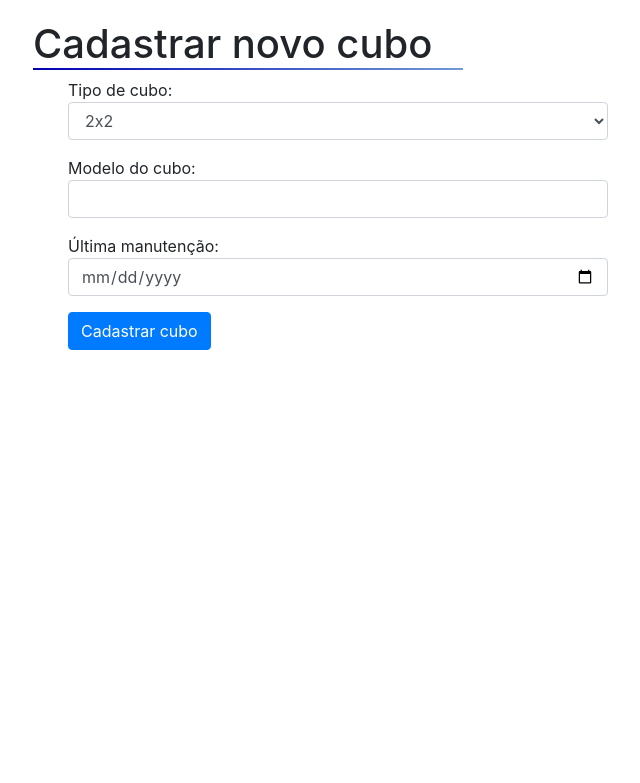
After one commit to cassioPsantos/qblearning, a PHP site: page /qblearning/cadastrar_cubo.php in a window 1280 px wide. The commit adds this page. Shown: the top 783 px of the page, without its empty margins (17-657 px from the left). Run offline with PHP 8.4, Linux system fonts and the light colour scheme.

Commit message:
Add files via upload

```diff
--- /dev/null
+++ b/cadastrar_cubo.php
@@ -0,0 +1,84 @@
+<html>
+<?php include('config.php');
+?>
+
+<head>
+<link rel="stylesheet" href="css.css">
+</head>
+
+<body>
+<h1 class="titulo1">Cadastrar novo cubo</h1>
+
+<?php
+if (isset($_POST['btnEnviar'])) {
+    $tipo_cubo = $_POST['tipo_cubo'];
+    $modelo = $_POST['modelo'];
+    $manutencao = $_POST['manutencao'];
+
+    $sql = "INSERT INTO cubos (tipo_cubo, modelo, manutencao)
+            VALUES ('$tipo_cubo', '$modelo', '$manutencao')";
+
+    mysqli_query($conn, $sql);
+
+    if (mysqli_affected_rows($conn) > 0) {
+        echo "<script> alert('Cubo cadastrado com sucesso.') </script>";
+        header("Location: http://localhost/qblearning/colecao.php");
+        }
+        else {
+        echo "<script> alert('Ocorreu algum erro.') </script>";
+    }
+}
+?>
+<div class="container">
+    <form method="post">
+
+    <div class="row">
+        <div class="col-6">
+            <div class="form-group">
+                Tipo de cubo: <select class='form-control' name="tipo_cubo" required>
+                <option value="1">2x2</option>
+                <option value="2">3x3</option>
+                <option value="3">4x4</option>
+                <option value="4">5x5</option>
+                <option value="5">6x6</option>
+                <option value="6">7x7</option>
+                <option value="7">Piramynx</option>
+                <option value="8">Megamynx</option>
+                <option value="9">Skewb</option>
+                <option value="10">Square-1</option>
+                <option value="11">Clock</option>
+                </select>
+            </div>
+        </div>
+    </div>
+
+    <div class="row">
+        <div class="col-6">
+            <div class="form-group">
+            Modelo do cubo: <input class="form-control" type="text" name="modelo"/>
+            </div>
+        </div>
+    </div>
+
+    <div class="row">
+        <div class="col-6">
+            <div class="form-group">
+            Última manutenção: <input class='form-control' type="date" name="manutencao" />
+            </div>
+        </div>
+    </div>
+
+
+    <div class="row">
+        <div class="col-3">
+            <div class="form-group">
+                    <input class='btn btn-primary' type="submit" value="Cadastrar cubo" name="btnEnviar" />
+            </div>
+        </div>
+    </div>
+
+    </form>
+</div>
+
+</body>
+</html>
--- a/colecao.php
+++ b/colecao.php
@@ -2,11 +2,12 @@
 <?php include('config.php');
 include('navbar.php');
 ?>
-
 <head>
+<link rel="stylesheet" href="css.css">
 </head>
 
 <body>
-    ESSA PAGINA É DE COLEÇÃO
+    <h1 class="titulo">Coleção</h1>
+    <a class="btn btn-primary colbtn" href="cadastrar_cubo.php">Cadastrar novo cubo</a>
 </body>
 </html>
--- a/conexao.php
+++ b/conexao.php
@@ -1,3 +1,3 @@
 <?php
-$conn = mysqli_connect('localhost', 'root', '') or die ("Não possível conectar ao banco de dados");
+$conn = mysqli_connect('localhost', 'root', 'aluno01') or die ("Não possível conectar ao banco de dados");
 $banco = mysqli_select_db($conn, 'qblearning');
--- a/css.css
+++ b/css.css
@@ -95,3 +95,34 @@
     position: absolute;
     margin-left: 330px;
 }
+
+/* COLEÇÃO */
+
+.titulo {
+    margin-left: 50px;
+    margin-right: 900px;
+    margin-top: 20px;
+    border-bottom-style: solid;
+    border-width: 2px;
+    padding-right: 50px;
+    border-image-slice: 1;
+    border-image-source: linear-gradient(to left, #6F9BD6, #0000B2);
+}
+
+.colbtn {
+    position: absolute;
+    margin-top: -70px;
+    margin-left: 1100px;
+}
+
+/* CADASTRAR CUBO */
+
+.titulo1 {
+    margin-left: 50px;
+    margin-right: 800px;
+    margin-top: 20px;
+    border-bottom-style: solid;
+    border-width: 2px;
+    border-image-slice: 1;
+    border-image-source: linear-gradient(to left, #6F9BD6, #0000B2);
+}
--- a/entrar.php
+++ b/entrar.php
@@ -16,7 +16,7 @@ if (isset($_POST['btnEntrar'])) {
 
       if (mysqli_affected_rows($conn) > 0) {
         echo"<script> alert('Login sucessido.') </script>";
-        header("Location: https://localhost/tcc/cronometro.php");
+        header("Location: http://localhost/qblearning/cronometro.php");
         die();
       }else{
         echo"<script> alert('Usuário ou senha incorretos.') </script>";
```
